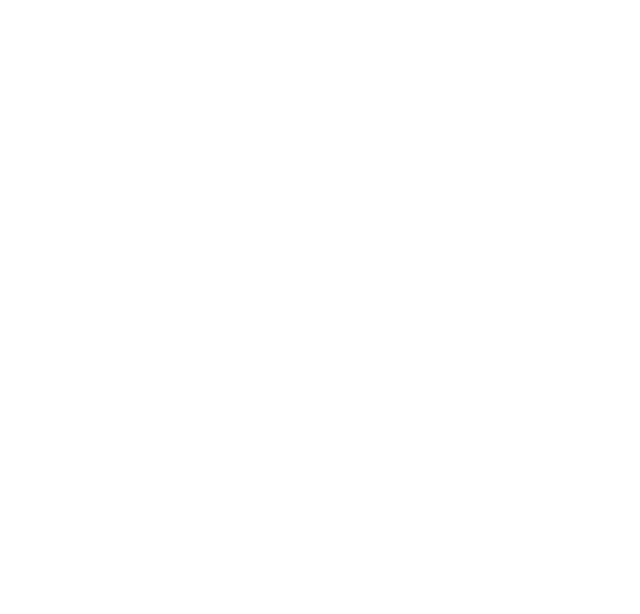
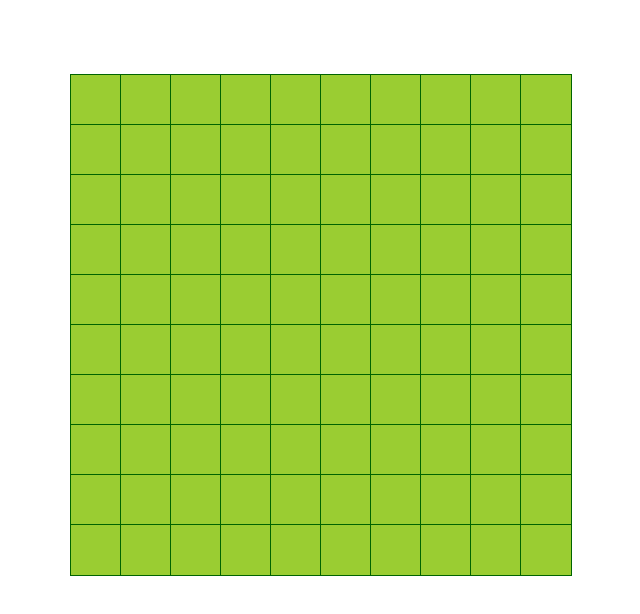
Before and after one commit to victoriavo256/minesweeper-dupe, a plain HTML site: page index.html in a window 1280 px wide. Shown: the whole page, without its empty margins (320-960 px from the left). Drawn offline with Linux system fonts and the light colour scheme.

Commit message:
initialized board

```diff
--- a/index.html
+++ b/index.html
@@ -7,19 +7,28 @@
     <style>
         .grid-container {
             display: grid;
-            grid-template-columns: repeat(10, auto);    /* 10 columns of auto-fitted size */
-            grid-template-rows: repeat(10, auto);
+            grid-template-columns: repeat(10, 50px);    /* 10 columns of auto-fitted size */
+            grid-template-rows: repeat(10, 50px);
             gap: 0px;
+            justify-content: center;
+            align-items: center;
+            margin-top: 75px;
         }
 
         .grid-item {
+            width: 50px;
+            height: 50px;
+            display: flex;
             justify-content: center;    /* aligns the whole grid within its container */
-            align-content: center;      /* VERTICALLY aligns the whole grid within its container */
-            /* add more later */
+            align-items: center;        /* VERTICALLY aligns the whole grid within its container */
+            border: 1px solid darkgreen;
+            cursor: pointer;
+            background-color: yellowgreen;
         }
     </style>
 </head>
 <body>
-
+    <div id="board" class="grid-container"></div>
+    <script src="script.js"></script>
 </body>
 </html>
--- a/script.js
+++ b/script.js
@@ -1,5 +1,5 @@
 // create 2d array of tiles in a 10 x 10 grid
-let twoDimensionalArray = [
+let board = [
     [0, 0, 0, 0, 0, 0, 0, 0, 0, 0],
     [0, 0, 0, 0, 0, 0, 0, 0, 0, 0],
     [0, 0, 0, 0, 0, 0, 0, 0, 0, 0],
@@ -11,18 +11,19 @@ let twoDimensionalArray = [
     [0, 0, 0, 0, 0, 0, 0, 0, 0, 0],
     [0, 0, 0, 0, 0, 0, 0, 0, 0, 0]
 ];  // 10 x 10
+const size = 10
+const numBombs = 10;
 
 function initializeBoard() {
-    const size = 10
-    const numBombs = 10;
+
 
     // randomly populate grid with 10 bombs
     let placedBombs = 0;
     while (placedBombs < numBombs) {
         let row = Math.floor(Math.random() * size);  // randomly generates row number from 0 to 9
         let col = Math.floor(Math.random() * size);  // randomly generates col number from 0 to 9
-        if (twoDimensionalArray[row][col] === 0) {
-            twoDimensionalArray[row][col] = -1;     // this tile is now a bomb (-1)
+        if (board[row][col] === 0) {
+            board[row][col] = -1;     // this tile is now a bomb (-1)
             placedBombs += 1;
         }
     }
@@ -34,33 +35,59 @@ function initializeBoard() {
         [1,-1],  [1,0],  [1,1]
     ];
 
-    for (row = 0; row < size; row++) {
-        for (col = 0; col < size; col++) {
-            if (twoDimensionalArray[row][col] != -1) {  // tile is not a bomb
+    for (let row = 0; row < size; row++) {
+        for (let col = 0; col < size; col++) {
+            if (board[row][col] != -1) {  // tile is not a bomb
 
                 let nearbyBombs = 0;
 
                 // check each direction in tile's proximity for bombs
                 for (let [dx,dy] of directions) {
-                    let newRow = rowIndex+dx;
-                    let newCol = colIndex+dy;
+                    let newRow = row+dx;
+                    let newCol = col+dy;
                     if (newRow >= 0 && newRow < size && newCol >= 0 && newCol < size) {
                         // array indexes are valid
-                        if (twoDimensionalArray[newRow][newCol] === -1) {
+                        if (board[newRow][newCol] === -1) {
                             nearbyBombs++;
                         }
                     }
                 }
 
                 // update 2d array tile with number of bombs
-                twoDimensionalArray[row][col] = nearbyBombs;
+                board[row][col] = nearbyBombs;
             }
         }
     }
 
+    return board;
+}
 
-    return twoDimensionalArray.json();
+function displayBoard() {
+    const gridContainer = document.getElementById("board");
+    gridContainer.innerHTML = '';  // clear the board before populating it
+
+    for (let row = 0; row < size; row++) {
+        for (let col = 0; col < size; col++) {
+            // create grid item
+            const tile = document.createElement("div");
+            tile.className = "grid-item";
+            tile.dataset.row = row;
+            tile.dataset.col = col;
+
+            // make it clickable
+            tile.addEventListener("click", () => {
+                tile.innerHTML = board[row][col] === -1 ? '💣' : board[row][col];
+                tile.style.backgroundColor = '#bbb';
+            });
+
+            // add grid item to grid container
+            gridContainer.appendChild(tile);
+        }
+    }
 }
+
+initializeBoard();
+displayBoard();
 
 // read input for difficulty level: easy, medium, hard (possible implementation: drop down menu?)
     //  easy: 10 by 10, 10 bombs
```
